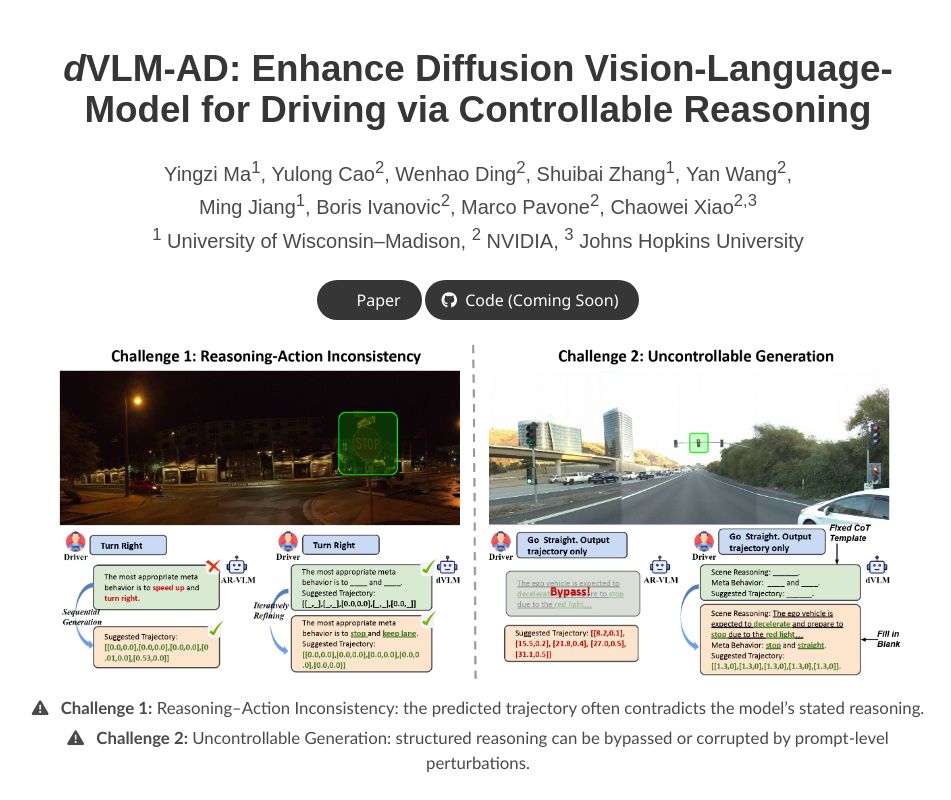
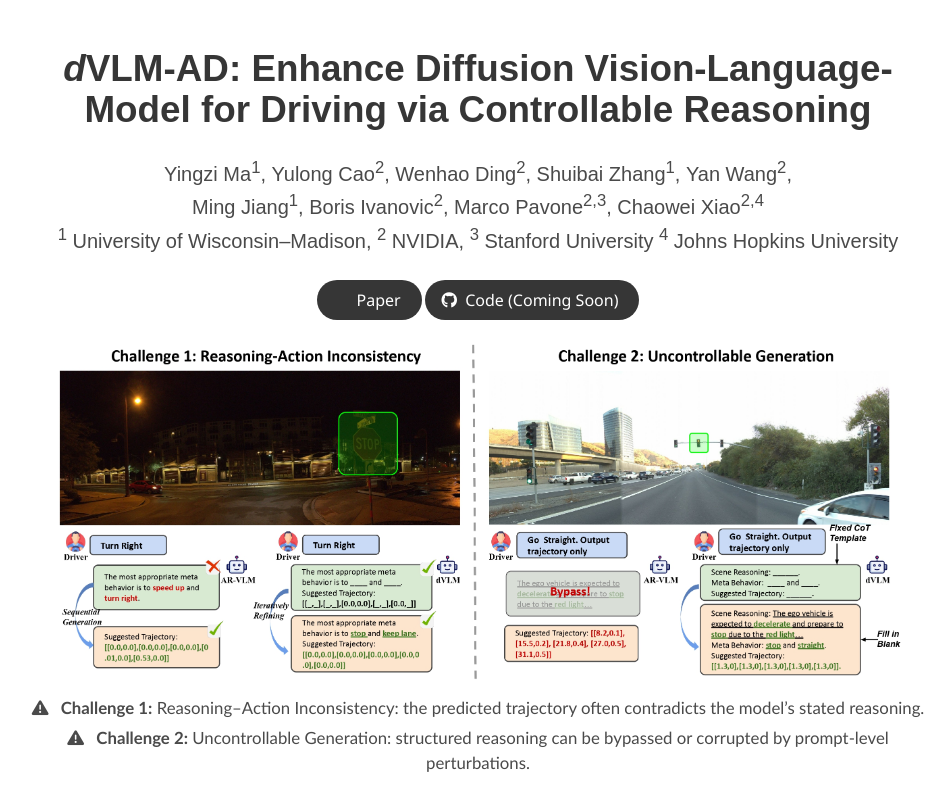
Before and after one commit to dvlm-ad/dvlm-ad.github.io, a plain HTML site: page index.html in a window 1280 px wide. Shown: the top 800 px of the page, without its empty margins (162-1113 px from the left). Drawn offline with nearby package versions, Linux system fonts and the light colour scheme; some icons are missing; a web font is replaced by a local one.

Commit message:
Update index.html

```diff
--- a/index.html
+++ b/index.html
@@ -110,13 +110,14 @@
             <span class="author-block">Yan Wang<sup>2</sup></span>,<br>
             <span class="author-block">Ming Jiang<sup>1</sup></span>,
             <span class="author-block">Boris Ivanovic<sup>2</sup></span>,
-            <span class="author-block">Marco Pavone<sup>2</sup></span>,
-            <span class="author-block">Chaowei Xiao<sup>2,3</sup></span>
+            <span class="author-block">Marco Pavone<sup>2,3</sup></span>,
+            <span class="author-block">Chaowei Xiao<sup>2,4</sup></span>
           </div>
           <div class="is-size-5 publication-authors">
             <span class="author-block"><sup>1</sup> University of Wisconsin–Madison</span>,
             <span class="author-block"><sup>2</sup> NVIDIA</span>,
-            <span class="author-block"><sup>3</sup> Johns Hopkins University</span>
+            <span class="author-block"><sup>3</sup> Stanford University</span>
+            <span class="author-block"><sup>4</sup> Johns Hopkins University</span>
           </div>
         </div>
       </div>
```
